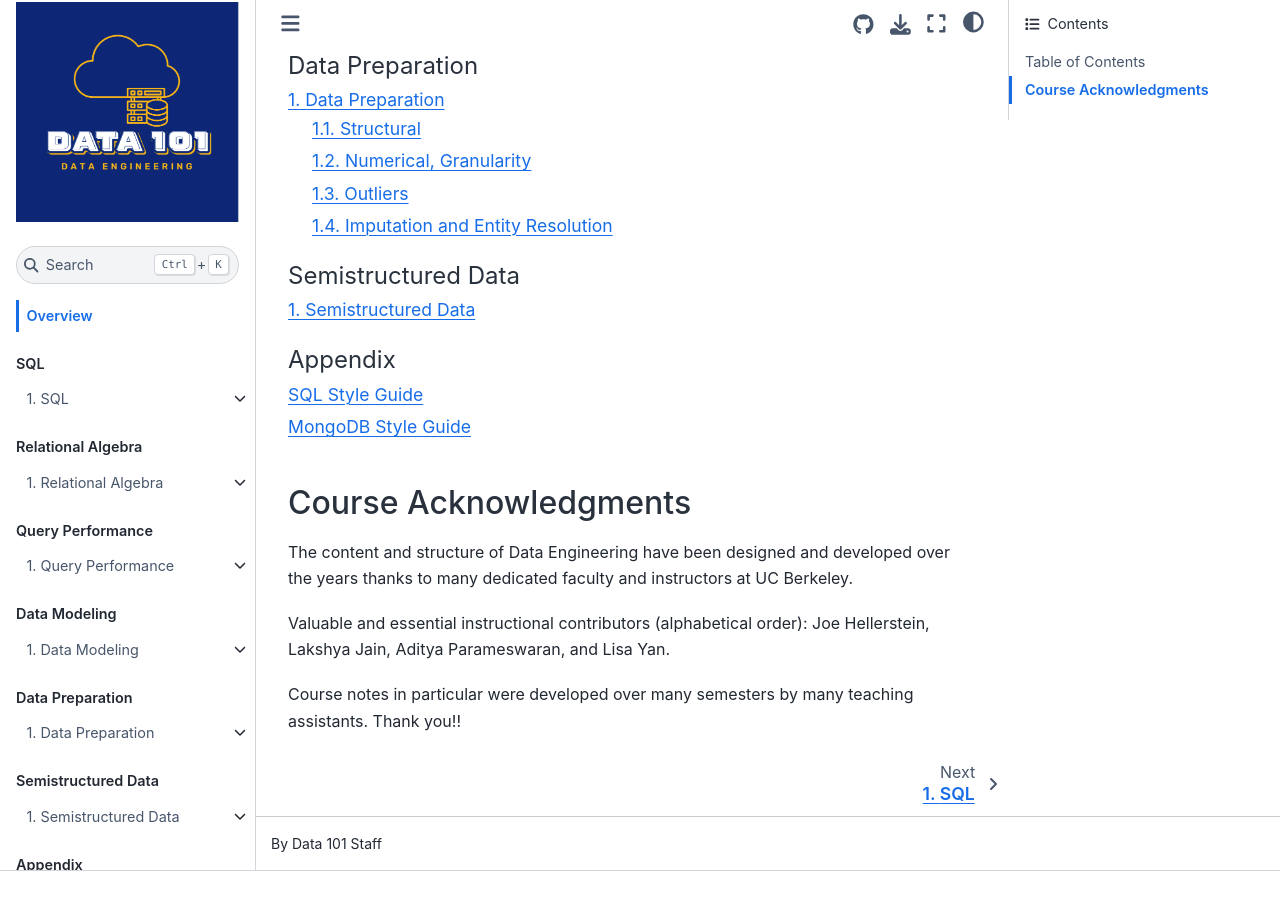
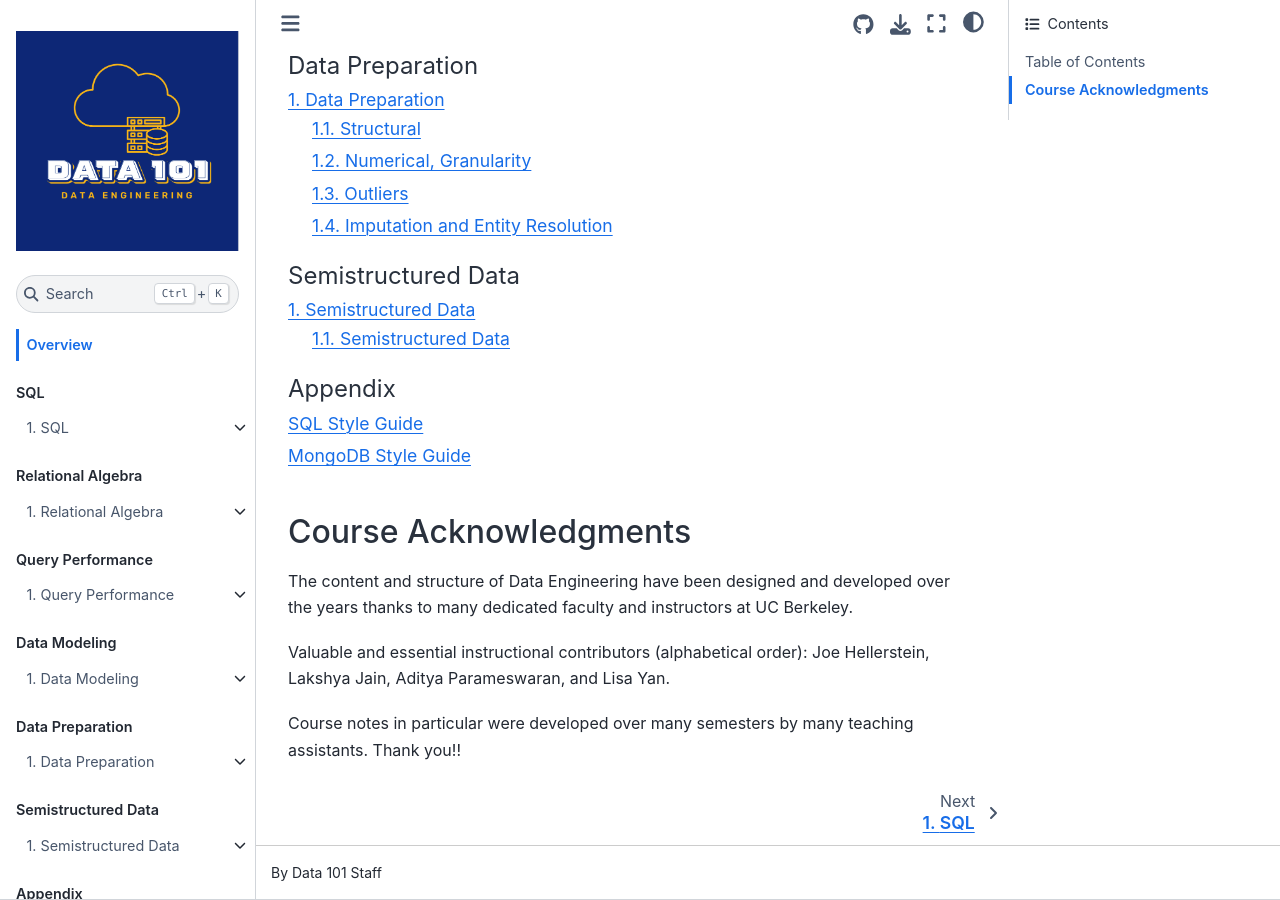
Before and after one commit to cal-data-eng/notes, a Jupyter Book: the page built from overview.md, in a window 1280 px wide and 900 px high, scrolled down 1294 px. Built offline with Jupyter Book 1.0.4 settings and Sphinx 7.4.7 and the Sphinx Book theme 1.1.4, drawn with Linux system fonts in a browser that asks for light colours; pages that are not in the unit, such as notebooks, are missing from menus; before the commit the page ends 2165 px from its top, so only the background shows below that.

Commit message:
re-publish semistructured.md

```diff
--- a/_toc.yml
+++ b/_toc.yml
@@ -54,7 +54,7 @@ parts:
     chapters:
       - file: 6-semi_data/index
         sections:
-        - file: 6-semi_Data/semistructured
+        - file: 6-semi_data/semistructured
   - caption: Appendix
     numbered: False
     chapters:
```
